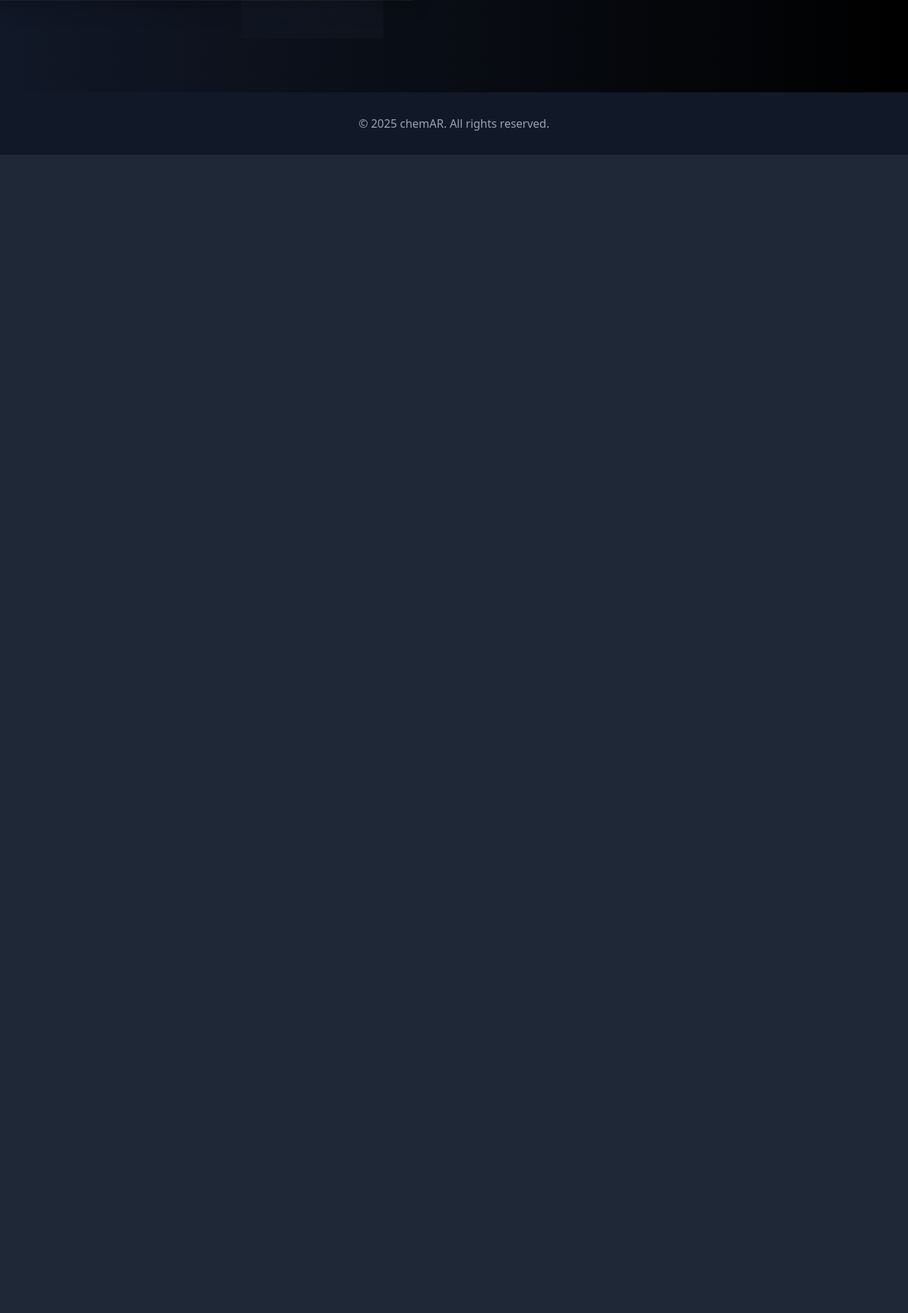
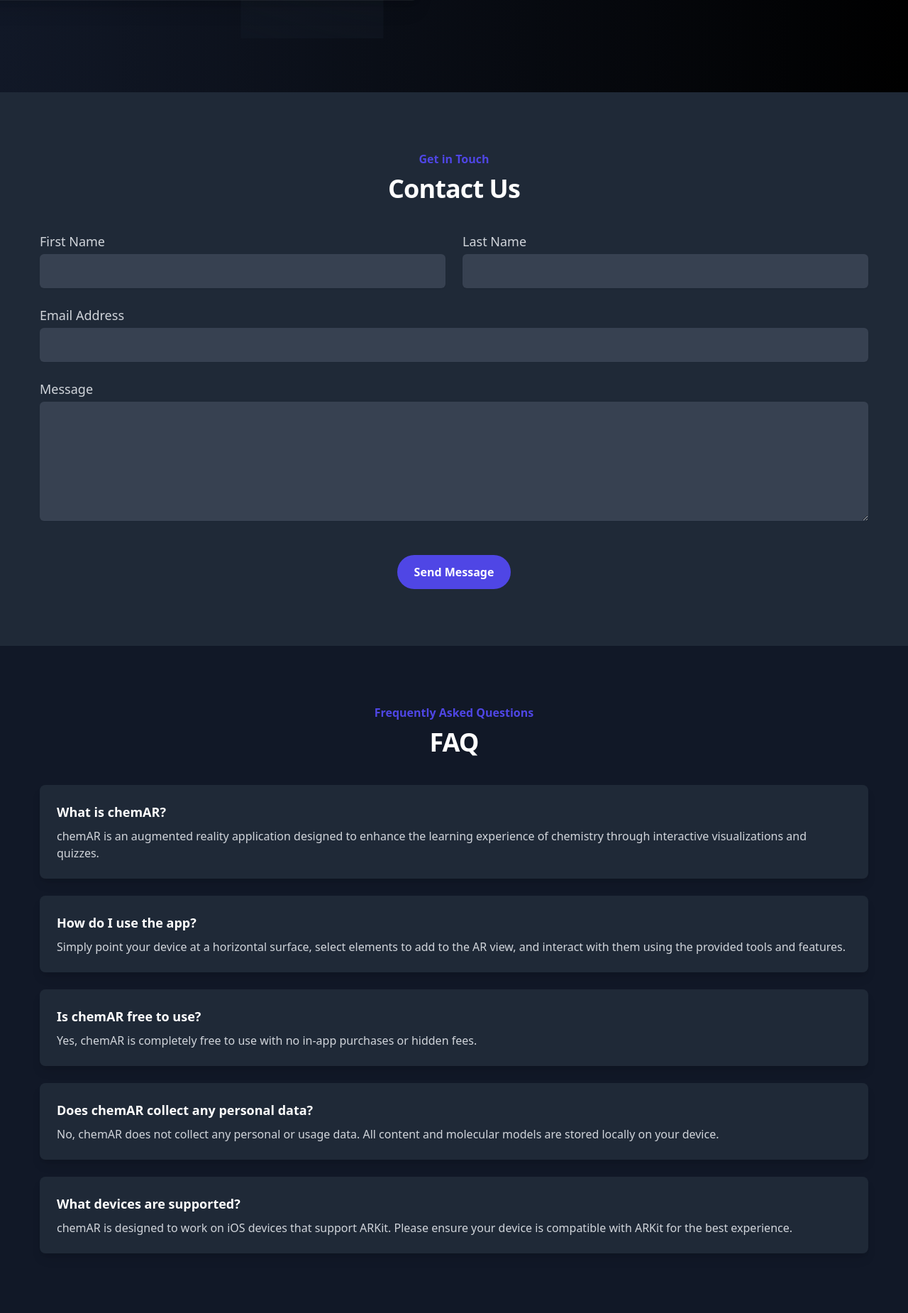
Before and after one commit to shetkarneeraj/chemAR_Web, a Flask app: page / in a window 1280 px wide. Shown: the part 4230-6080 px from the top of the page at 71% size. Before the commit the page ends 4448 px from the top, so only its background shows below. Run offline with Flask 3, Linux system fonts and the light colour scheme; some libraries are stand-ins or nearby versions.

Commit message:
Contact us and FAQs updated

```diff
--- a/app.py
+++ b/app.py
@@ -1,15 +1,119 @@
-from flask import Flask, render_template, request
+from flask import Flask, render_template, request, flash, redirect, url_for
+from flask_wtf import FlaskForm
+from wtforms import StringField, TextAreaField, SubmitField
+from wtforms.validators import DataRequired, Email
+from flask_limiter import Limiter
+from flask_limiter.util import get_remote_address
+import smtplib
+from email.mime.multipart import MIMEMultipart
+from email.mime.text import MIMEText
 
 # Initialize Flask app
 app = Flask(__name__)
+app.secret_key = "your_secret_key"
+limiter = Limiter(get_remote_address, app=app, default_limits=["5 per minute"])  # Limit to 5 requests per minute
+
+# Contact form class
+class ContactForm(FlaskForm):
+    first_name = StringField("First Name", validators=[DataRequired()])
+    last_name = StringField("Last Name", validators=[DataRequired()])
+    email = StringField("Email", validators=[DataRequired(), Email()])
+    message = TextAreaField("Message", validators=[DataRequired()])
+    submit = SubmitField("Send Message")
+
+
+def send_email(first_name, last_name, email, message):
+    sender_email = "itimdcook@gmail.com"               # Your Gmail address
+    sender_password = "jadm hlry qhqz przu"        # Your app-specific Gmail password
+    receiver_email = "neerajshetkar@gmail.com"
+    subject = f"New Contact Form Submission from {first_name} {last_name}"
+
+    # Create HTML content with pretty CSS
+    html = f"""\
+    <html>
+      <head>
+        <style>
+          body {{
+            font-family: Arial, sans-serif;
+            background-color: #f9f9f9;
+            margin: 0;
+            padding: 20px;
+          }}
+          .container {{
+            background-color: #ffffff;
+            padding: 20px;
+            border-radius: 8px;
+            box-shadow: 0 2px 4px rgba(0,0,0,0.1);
+          }}
+          h2 {{
+            color: #333333;
+          }}
+          p {{
+            color: #555555;
+            font-size: 16px;
+          }}
+          .label {{
+            font-weight: bold;
+          }}
+        </style>
+      </head>
+      <body>
+        <div class="container">
+          <h2>New Contact Form Submission</h2>
+          <p><span class="label">First Name:</span> {first_name}</p>
+          <p><span class="label">Last Name:</span> {last_name}</p>
+          <p><span class="label">Email:</span> {email}</p>
+          <p><span class="label">Message:</span><br>{message}</p>
+        </div>
+      </body>
+    </html>
+    """
+
+    # Create the email message
+    msg = MIMEMultipart("alternative")
+    msg["Subject"] = subject
+    msg["From"] = sender_email
+    msg["To"] = receiver_email
+
+    # Attach the HTML part
+    msg.attach(MIMEText(html, "html"))
+
+    # Send the email using Gmail's SMTP server
+    try:
+        server = smtplib.SMTP("smtp.gmail.com", 587)
+        server.ehlo()
+        server.starttls()
+        server.login(sender_email, sender_password)
+        server.sendmail(sender_email, receiver_email, msg.as_string())
+        server.quit()
+    except Exception as e:
+        # Log the error appropriately in production
+        print(f"Error sending email: {e}")
+
+
+@app.route("/contact/", methods=["POST"])
+@limiter.limit("5 per minute")  # Apply rate limiting
+def contact():
+    form = ContactForm()
+
+    if form.validate_on_submit():
+        first_name = form.first_name.data
+        last_name = form.last_name.data
+        email = form.email.data
+        message = form.message.data
+
+        # Send the formatted HTML email
+        send_email(first_name, last_name, email, message)
+
+        flash("Your message has been sent successfully!", "success")
+        return redirect(url_for("home"))
+
+    return render_template("contact.html", form=form)
+
 
 @app.route('/')
 def home():
-    return render_template('index.html')
-
-@app.route('/privacy')
-def privacy():
-    return render_template('privacy.html')
+    return render_template('index.html', form=ContactForm())
 
 if __name__ == '__main__':
     app.run(debug=True, use_reloader=True)
--- a/requirements.txt
+++ b/requirements.txt
@@ -7,3 +7,6 @@ Jinja2==3.1.4
 MarkupSafe==2.1.5
 Werkzeug==3.0.3
 zipp==3.19.2
+flask-wtf
+flask-limiter
+email_validator
--- a/templates/index.html
+++ b/templates/index.html
@@ -32,8 +32,9 @@
     <nav class="hidden md:flex space-x-6">
       <a href="#why-chemar" class="text-gray-300 hover:text-indigo-400 transition-colors">About</a>
       <a href="#features" class="text-gray-300 hover:text-indigo-400 transition-colors">Features</a>
-      <a href="#technologies" class="text-gray-300 hover:text-indigo-400 transition-colors">Technology Used</a>
+      <a href="#contact-form" class="text-gray-300 hover:text-indigo-400 transition-colors">Contact us</a>
       <a href="#instructions" class="text-gray-300 hover:text-indigo-400 transition-colors">Instructions</a>
+      <a href="#faq" class="text-gray-300 hover:text-indigo-400 transition-colors">FAQs</a>
       <!-- Privacy Policy link -->
       <a href="#privacy" id="privacy-modal-btn" class="text-gray-300 hover:text-indigo-400 transition-colors">Privacy Policy</a>
     </nav>
@@ -49,10 +50,47 @@
   <div id="mobile-menu" class="hidden md:hidden fixed top-16 left-1/2 transform -translate-x-1/2 w-[90%] max-w-4xl bg-gray-900 bg-opacity-80 text-white py-4 rounded-lg shadow-lg">
     <a href="#why-chemar" class="block px-4 py-2 text-gray-300 hover:text-indigo-400 transition-colors">About</a>
     <a href="#features" class="block px-4 py-2 text-gray-300 hover:text-indigo-400 transition-colors">Features</a>
-    <a href="#technologies" class="block px-4 py-2 text-gray-300 hover:text-indigo-400 transition-colors">Technology Used</a>
+    <a href="#contact-form" class="block px-4 py-2 text-gray-300 hover:text-indigo-400 transition-colors">Contact us</a>
     <a href="#instructions" class="block px-4 py-2 text-gray-300 hover:text-indigo-400 transition-colors">Instructions</a>
+    <a href="#faq" class="block px-4 py-2 text-gray-300 hover:text-indigo-400 transition-colors">FAQs</a>
     <a href="#privacy" id="privacy-modal-btn-mobile" class="block px-4 py-2 text-gray-300 hover:text-indigo-400 transition-colors">Privacy Policy</a>
   </div>
+
+  <!-- Flash Messages -->
+  <div id="flash-messages" class="fixed top-4 right-4 space-y-4 z-50"></div>
+
+  <script>
+    document.addEventListener("DOMContentLoaded", function () {
+      const flashMessages = document.getElementById('flash-messages');
+      const messages = [
+        {% with messages = get_flashed_messages(with_categories=true) %}
+          {% if messages %}
+            {% for category, message in messages %}
+              { category: "{{ category }}", message: "{{ message }}" },
+            {% endfor %}
+          {% endif %}
+        {% endwith %}
+      ];
+
+      messages.forEach(({ category, message }) => {
+        const flashMessage = document.createElement('div');
+        flashMessage.className = `bg-${category}-500 text-white p-4 rounded-lg shadow-lg transform transition-transform translate-x-full`;
+        flashMessage.innerText = message;
+        flashMessages.appendChild(flashMessage);
+
+        setTimeout(() => {
+          flashMessage.classList.remove('translate-x-full');
+        }, 100);
+
+        setTimeout(() => {
+          flashMessage.classList.add('translate-x-full');
+          setTimeout(() => {
+            flashMessage.remove();
+          }, 500);
+        }, 3000);
+      });
+    });
+  </script>
 
   <!-- Hero Section -->
   <section class="h-screen flex flex-col justify-center items-center text-center bg-gradient-to-br from-gray-800 via-gray-900 to-black">
@@ -263,6 +301,80 @@
     </div>
   </section>
 
+
+  <section id="contact-form" class="py-20 px-6 bg-gray-800">
+    <div class="mx-auto max-w-7xl px-6 lg:px-8">
+      <div class="mx-auto max-w-2xl lg:text-center">
+        <h2 class="text-base font-semibold leading-7 text-indigo-600">Get in Touch</h2>
+        <p class="mt-2 text-3xl font-bold tracking-tight text-white sm:text-4xl">Contact Us</p>
+      </div>
+
+      <div class="mt-10">
+        <form action="{{ url_for('contact') }}" method="POST" class="space-y-6">
+          {{ form.hidden_tag() }}  <!-- CSRF Token -->
+
+          <div class="grid grid-cols-1 md:grid-cols-2 gap-6">
+            <div>
+              <label for="first-name" class="block text-lg font-medium text-gray-300">First Name</label>
+              {{ form.first_name(class_="mt-1 block w-full h-12 text-lg rounded-md bg-gray-700 border-gray-600 text-white shadow-sm focus:border-indigo-500 focus:ring-indigo-500 transition-transform transform hover:scale-105") }}
+            </div>
+            <div>
+              <label for="last-name" class="block text-lg font-medium text-gray-300">Last Name</label>
+              {{ form.last_name(class_="mt-1 block w-full h-12 text-lg rounded-md bg-gray-700 border-gray-600 text-white shadow-sm focus:border-indigo-500 focus:ring-indigo-500 transition-transform transform hover:scale-105") }}
+            </div>
+          </div>
+
+          <div>
+            <label for="email" class="block text-lg font-medium text-gray-300">Email Address</label>
+            {{ form.email(class_="mt-1 block w-full h-12 text-lg rounded-md bg-gray-700 border-gray-600 text-white shadow-sm focus:border-indigo-500 focus:ring-indigo-500 transition-transform transform hover:scale-105") }}
+          </div>
+
+          <div>
+            <label for="message" class="block text-lg font-medium text-gray-300">Message</label>
+            {{ form.message(class_="mt-1 block w-full text-lg rounded-md bg-gray-700 border-gray-600 text-white shadow-sm focus:border-indigo-500 focus:ring-indigo-500 transition-transform transform hover:scale-105", rows=6) }}
+          </div>
+
+          <div class="text-center">
+            {{ form.submit(class_="mt-6 px-6 py-3 bg-indigo-600 rounded-full text-white font-semibold hover:bg-indigo-500 transition-transform transform hover:scale-105") }}
+          </div>
+        </form>
+      </div>
+    </div>
+  </section>
+
+  <!-- FAQ Section -->
+  <section id="faq" class="py-20 px-6 bg-gray-900">
+    <div class="mx-auto max-w-7xl px-6 lg:px-8">
+      <div class="mx-auto max-w-2xl lg:text-center">
+        <h2 class="text-base font-semibold leading-7 text-indigo-600">Frequently Asked Questions</h2>
+        <p class="mt-2 text-3xl font-bold tracking-tight text-white sm:text-4xl">FAQ</p>
+      </div>
+      <div class="mt-10 space-y-6">
+        <div class="bg-gray-800 p-6 rounded-lg shadow-lg">
+          <h3 class="text-lg font-semibold text-white">What is chemAR?</h3>
+          <p class="mt-2 text-gray-300">chemAR is an augmented reality application designed to enhance the learning experience of chemistry through interactive visualizations and quizzes.</p>
+        </div>
+        <div class="bg-gray-800 p-6 rounded-lg shadow-lg">
+          <h3 class="text-lg font-semibold text-white">How do I use the app?</h3>
+          <p class="mt-2 text-gray-300">Simply point your device at a horizontal surface, select elements to add to the AR view, and interact with them using the provided tools and features.</p>
+        </div>
+        <div class="bg-gray-800 p-6 rounded-lg shadow-lg">
+          <h3 class="text-lg font-semibold text-white">Is chemAR free to use?</h3>
+          <p class="mt-2 text-gray-300">Yes, chemAR is completely free to use with no in-app purchases or hidden fees.</p>
+        </div>
+        <div class="bg-gray-800 p-6 rounded-lg shadow-lg">
+          <h3 class="text-lg font-semibold text-white">Does chemAR collect any personal data?</h3>
+          <p class="mt-2 text-gray-300">No, chemAR does not collect any personal or usage data. All content and molecular models are stored locally on your device.</p>
+        </div>
+        <div class="bg-gray-800 p-6 rounded-lg shadow-lg">
+          <h3 class="text-lg font-semibold text-white">What devices are supported?</h3>
+          <p class="mt-2 text-gray-300">chemAR is designed to work on iOS devices that support ARKit. Please ensure your device is compatible with ARKit for the best experience.</p>
+        </div>
+      </div>
+    </div>
+  </section>
+
+
   <div id="privacy-modal" class="fixed inset-0 z-50 hidden items-center justify-center modal-overlay">
     <div class="bg-gray-900 rounded-lg max-w-3xl w-full p-8 relative overflow-y-auto max-h-screen shadow-xl">
       <!-- Close Button -->
```
